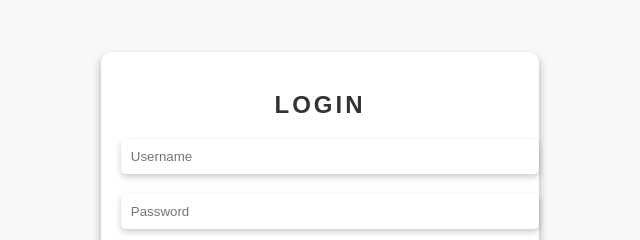
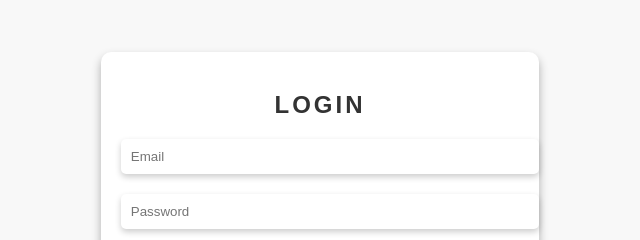
Before and after one commit to mherrerov/ineedsurf, a plain HTML site: page index.html in a window 1280 px wide. Shown: the part 192-432 px from the top of the page, 320-960 px from the left. Drawn offline with Linux system fonts and the light colour scheme.

Commit message:
Update index.html

```diff
--- a/index.html
+++ b/index.html
@@ -72,7 +72,7 @@
     <div class="login-container">
       <form class="login-form">
         <h2>Login</h2>
-        <input type="text" placeholder="Username" required />
+        <input type="text" placeholder="Email" required />
         <input type="password" placeholder="Password" required />
         <a href="www.google.com">
         <input type="submit" value="Sign In" />
```
